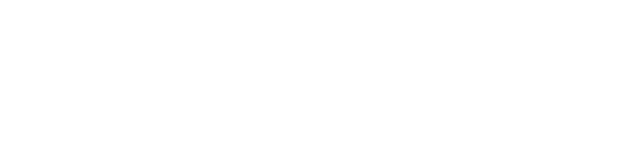
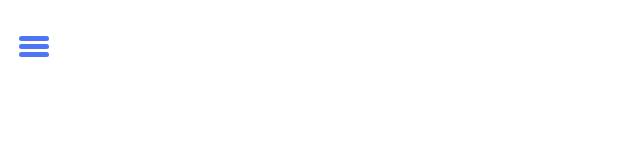
Before and after one commit to Marciobroficial/Minha-Cidade, a plain HTML site: page pag2.html in a window 1280 px wide. Shown: the full height of the page, 0-640 px from the left. Drawn offline with Linux system fonts and the light colour scheme.

Commit message:
erro e mais erro

```diff
--- /dev/null
+++ b/css/hamb.css
@@ -0,0 +1,65 @@
+*{
+    margin: 3px;0;
+    padding: 1px;;
+    box-sizing: border-box;
+  }
+
+  html, body{
+    height: 100%;
+  }
+
+  .container{
+    height: 100%;
+    display: flex;
+    align-items: top;
+    justify-content:last baseline;
+  }
+
+  #checkbox-menu{
+    position: absolute;
+    opacity: 0;
+  }
+
+  label{
+    cursor: pointer;
+    position: relative;
+    display: block;
+    height: 50px;
+    width: 30px;
+  }
+
+  label span{
+    position: absolute;
+    display: block;
+    height: 5px;
+    width: 100%;
+    border-radius: 30px;
+    background: #4d74f5;
+    transition: 0.25s ease-in-out;
+  }
+
+  label span:nth-child(1){
+    top: 0;
+  }
+
+  label span:nth-child(2){
+    top: 8px;
+  }
+
+  label span:nth-child(3){
+    top: 16px;
+  }
+
+  #checkbox-menu:checked + label span:nth-child(1){
+    transform: rotate(-45deg);
+    top: 8px;
+  }
+
+  #checkbox-menu:checked + label span:nth-child(2){
+    opacity: 0;
+  }
+
+  #checkbox-menu:checked + label span:nth-child(3){
+    transform: rotate(45deg);
+    top:8px;
+  }
--- /dev/null
+++ b/css/main.css
@@ -0,0 +1,24 @@
+*{
+    margin: 3px;0;
+    padding: 1px;;
+    box-sizing: border-box;
+  }
+
+  html, body{
+    height: 100%;
+  }
+
+  .container{
+    height: 100%;
+    display: flex;
+    align-items: top;
+    justify-content:last baseline;
+  }
+
+  #checkbox-menu{
+    position: absolute;
+    opacity: 0;
+  }
+  .color{
+      background-color: rgb(133, 190, 190);
+  }
--- a/index.html
+++ b/index.html
@@ -1,18 +1,40 @@
 <!DOCTYPE html>
-<html lang="pt=br">
-<head>
-    <meta charset="UTF-8">
-    <meta http-equiv="X-UA-Compatible" content="IE=edge">
-    <meta name="viewport" content="width=device-width, initial-scale=1.0">
-    <link rel="shortcut icon" href="img/icone-fav.jpg" type="image/x-icon">
+<html lang="pt-br">
+  <head>
+    <!-- Meta tags Obrigatórias -->
+    <meta charset="utf-8">
+    <meta name="viewport" content="width=device-width, initial-scale=1, shrink-to-fit=no">
+
+    <!-- Bootstrap CSS -->
+    <link rel="stylesheet" href="https://stackpath.bootstrapcdn.com/bootstrap/4.1.3/css/bootstrap.min.css" integrity="sha384-MCw98/SFnGE8fJT3GXwEOngsV7Zt27NXFoaoApmYm81iuXoPkFOJwJ8ERdknLPMO" crossorigin="anonymous">
+
     <title>Minha Cidade</title>
 
-</head>
-<body>
+  </head>
+  <body>
 
-<h1> Pagina principal em Andamento</h1>
-<img src="img/site-m_constr.gif" alt="">
+    <div class="alert alert-primary" role="alert" >
+        <h4 class = "alert-heading, ">Bem Vindo! Informe onde se encontra o problema e iremos resolver.</h4>
+      </div>
+
+      <div class="pos-f-t">
+        <div class="collapse" id="navbarToggleExternalContent">
+          <div class="bg-dark p-4">
+            <h5 class="text-white h4">Conteúdo expandido</h5>
+            <span class="text-muted">Expansível, atráves da marca no navbar.</span>
+          </div>
+        </div>
+        <nav class="navbar navbar-dark bg-secondary">
+          <button class="navbar-toggler" type="button" data-toggle="collapse" data-target="#navbarToggleExternalContent" aria-controls="navbarToggleExternalContent" aria-expanded="false" aria-label="Alterna navegação">
+            <span class="navbar-toggler-icon"></span>
+          </button>
+        </nav>
+      </div>
 
 
-</body>
+    <!-- jQuery primeiro, depois Popper.js, depois Bootstrap JS -->
+    <script src="https://code.jquery.com/jquery-3.3.1.slim.min.js" integrity="sha384-q8i/X+965DzO0rT7abK41JStQIAqVgRVzpbzo5smXKp4YfRvH+8abtTE1Pi6jizo" crossorigin="anonymous"></script>
+    <script src="https://cdnjs.cloudflare.com/ajax/libs/popper.js/1.14.3/umd/popper.min.js" integrity="sha384-ZMP7rVo3mIykV+2+9J3UJ46jBk0WLaUAdn689aCwoqbBJiSnjAK/l8WvCWPIPm49" crossorigin="anonymous"></script>
+    <script src="https://stackpath.bootstrapcdn.com/bootstrap/4.1.3/js/bootstrap.min.js" integrity="sha384-ChfqqxuZUCnJSK3+MXmPNIyE6ZbWh2IMqE241rYiqJxyMiZ6OW/JmZQ5stwEULTy" crossorigin="anonymous"></script>
+  </body>
 </html>
--- a/pag2.html
+++ b/pag2.html
@@ -0,0 +1,27 @@
+<!DOCTYPE html>
+<html lang="pt-br">
+
+<head>
+  <meta charset="UTF-8">
+  <title>
+
+  </title>
+  <link rel="stylesheet" href="css/hamb.css" />
+</head>
+
+<body>
+  <a href="css/hamb.css"></a>
+  <div class="container">
+    <input type="checkbox" id="checkbox-menu">
+
+    <label for="checkbox-menu">
+      <span></span>
+      <span></span>
+      <span></span>
+    </label>
+
+  </div>
+
+</body>
+
+</html>
```
